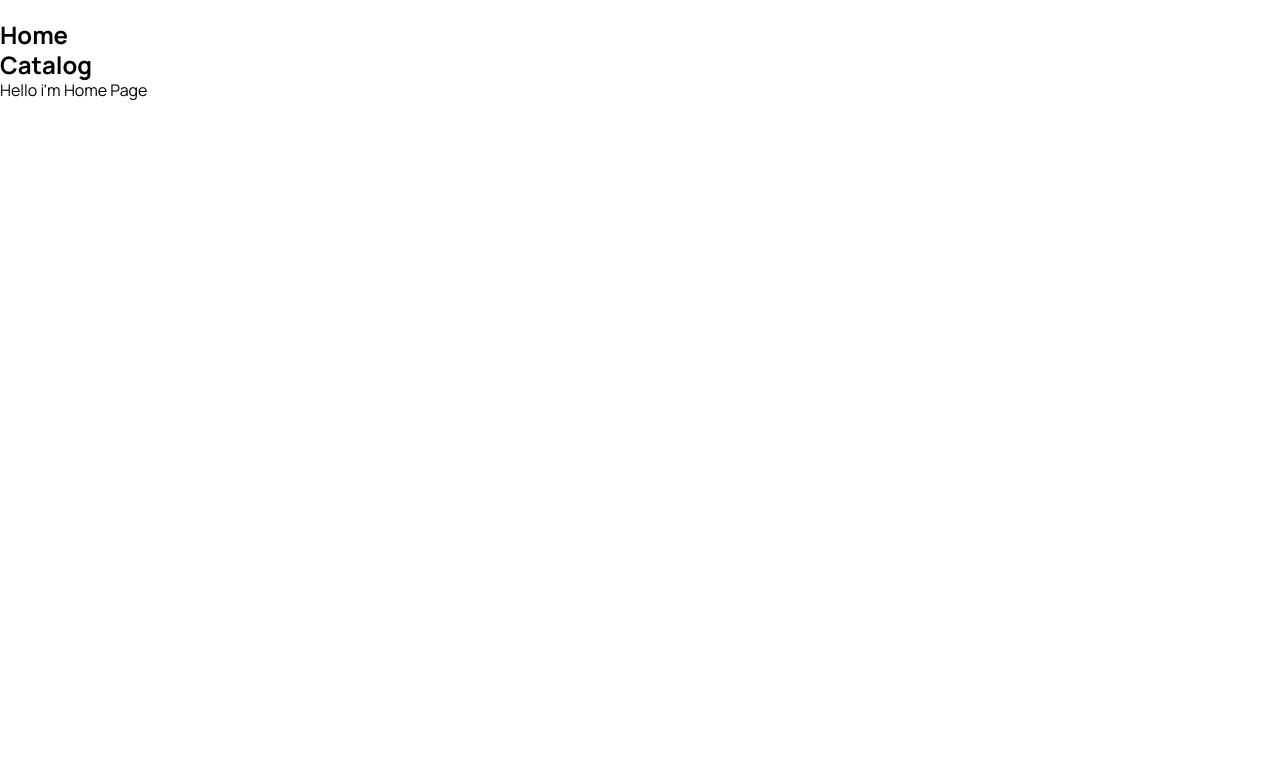
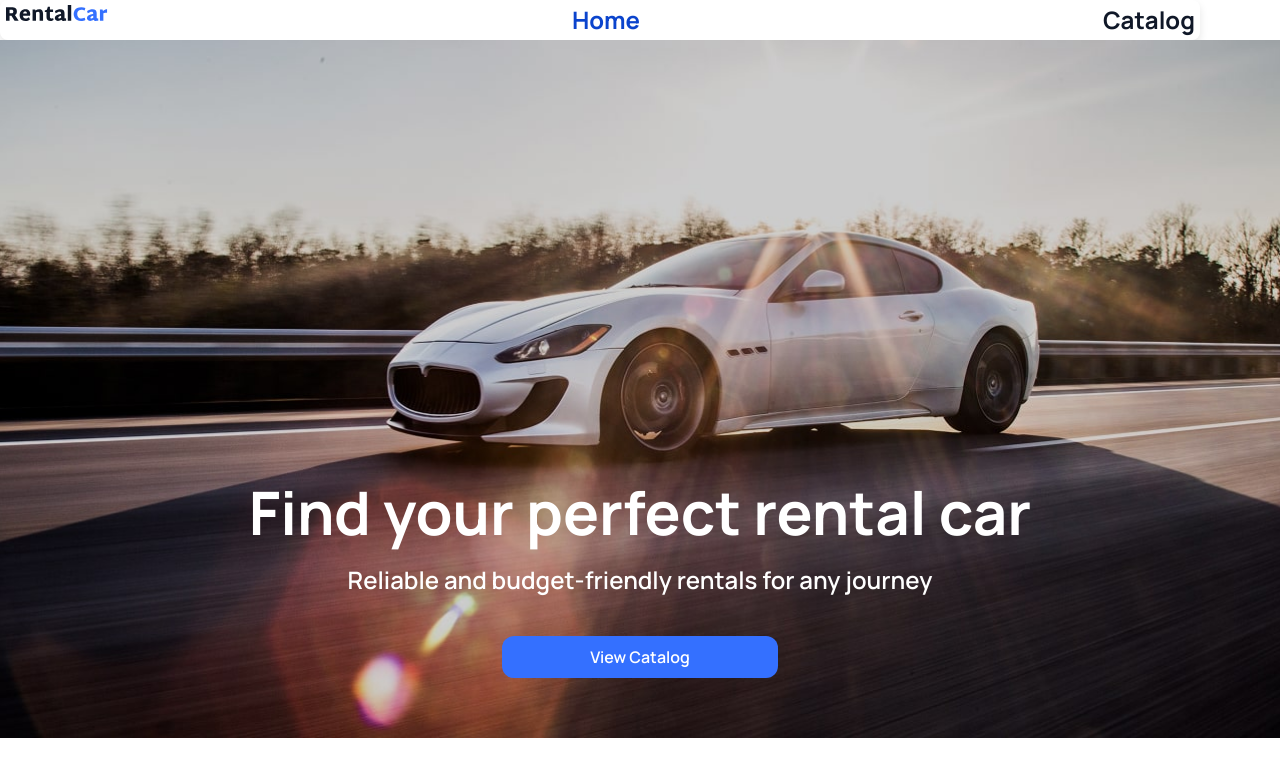
Before and after one commit to Vasyl-Khaiitov/Rental_Car, a React (Vite) app: page / in a window 1280 px wide. Shown: the top 776 px of the page. Built offline with nearby package versions, Linux system fonts and the light colour scheme.

Commit message:
compled home page

```diff
--- a/package.json
+++ b/package.json
@@ -28,7 +28,6 @@
     "@types/react": "^19.1.10",
     "@types/react-dom": "^19.1.7",
     "@vitejs/plugin-react-swc": "^4.0.0",
-    "vite": "^7.1.2",
-    "vite-plugin-svg-sprite": "^0.6.3"
+    "vite": "^7.1.2"
   }
 }
--- a/src/assets/Icon/Icon.jsx
+++ b/src/assets/Icon/Icon.jsx
@@ -1,9 +1,11 @@
-import icons from "./icon-sprite.svg";
+// ! Corect optimization sprite
+// import icons from "./icon-sprite.svg";
+import iconsUrl from "./icon-sprite.svg?url";
 
 export const Icon = ({ name, classname }) => (
   <svg className={classname} aria-label={name}>
-    {/* <use href={`${icons}#icon-${name}`} /> */}
-    <use href={`#icon-${name}`} />
+    {/* <use href={`${icons}#icon-${name}`} />*/}
+    <use href={`${iconsUrl}#icon-logo`} />
   </svg>
 );
 
--- a/src/common/Button/Button.jsx
+++ b/src/common/Button/Button.jsx
@@ -8,7 +8,6 @@ export default function Button({
   styleType,
   paddingsY = 8,
   paddingsX = 0,
-  disabled = false,
   onClick,
   children,
   className,
@@ -22,7 +21,6 @@ export default function Button({
     <button
       className={clsx(css.button, styleType && css[styleType], className)}
       type={type}
-      disabled={disabled}
       style={{
         padding: `${adjustedPaddingsY}px ${paddingsX}px`,
       }}
--- a/src/common/Button/Button.module.css
+++ b/src/common/Button/Button.module.css
@@ -1,6 +1,5 @@
 .button {
   border-radius: 12px;
-  width: 100%;
   cursor: pointer;
   outline: none;
   font-family: var(--font-family);
--- a/src/components/Header/Header.module.css
+++ b/src/components/Header/Header.module.css
@@ -0,0 +1,7 @@
+.header {
+  max-width: 1440px;
+}
+
+.container {
+  max-width: 1200px;
+}
--- a/src/components/Header/Navigation/Navigation.module.css
+++ b/src/components/Header/Navigation/Navigation.module.css
@@ -0,0 +1,29 @@
+/* Загальний контейнер навігації */
+nav {
+  display: flex;
+  justify-content: space-between;
+  gap: 10px;
+  padding: 5px;
+  border-radius: 8px;
+  box-shadow: 0 4px 8px rgba(0, 0, 0, 0.1);
+}
+
+/* Посилання */
+.link {
+  text-decoration: none;
+  font-size: 16px;
+  font-weight: var(--font-weight-medium);
+  color: var(--main);
+  border-radius: 6px;
+  transition: color 0.3s ease, color 0.3s ease;
+}
+
+/* Активне посилання */
+.active {
+  color: var(--button-hover);
+}
+
+/* Ефект при наведенні */
+.link:hover {
+  color: var(--button-hover);
+}
--- a/src/components/Hero/Hero.jsx
+++ b/src/components/Hero/Hero.jsx
@@ -1,9 +1,25 @@
+import css from "./Hero.module.css";
+import Button from "../../common/Button/Button";
+import { Link } from "react-router-dom";
+
 export default function Hero() {
   return (
-    <>
-      <p>Photo</p>
-      <p>H1</p>
-      <p>Button</p>
-    </>
+    <section className={css.hero}>
+      <div className={css.container}>
+        <h1 className={css.title}>Find your perfect rental car</h1>
+        <p className={css.text}>
+          Reliable and budget-friendly rentals for any journey
+        </p>
+        <Link to="/catalog">
+          <Button
+            type="button"
+            name="View Catalog"
+            paddingsY="12"
+            paddingsX="88"
+            className={css.button}
+          />
+        </Link>
+      </div>
+    </section>
   );
 }
--- a/src/components/Hero/Hero.module.css
+++ b/src/components/Hero/Hero.module.css
@@ -0,0 +1,47 @@
+.hero {
+  background-size: cover;
+  background-position: center;
+  background-repeat: no-repeat;
+  background-image: image-set(
+    url("../../assets/Banner/car-baner-1x-min.jpg") 1x
+  );
+  text-align: center;
+}
+
+@media (min-resolution: 2dppx) {
+  .hero {
+    background-image: image-set(
+      url("../../assets/Banner/car-banner-2x-min.jpg") 2x
+    );
+  }
+}
+.container {
+  display: flex;
+  flex-direction: column;
+  align-items: center;
+  justify-content: center;
+}
+
+.title {
+  font-weight: 700;
+  font-size: 60px;
+
+  /* line-height: 72px; */
+  line-height: 1.2;
+  color: var(--white);
+  margin-top: 436px;
+  margin-bottom: 16px;
+}
+
+.text {
+  font-weight: var(--font-weight-semiBold);
+  font-size: 24px;
+
+  line-height: 1.33333;
+  color: var(--white);
+  margin-bottom: 40px;
+}
+.button {
+  margin-bottom: 60px;
+  max-width: 276px;
+}
--- a/src/components/Logo/Logo.module.css
+++ b/src/components/Logo/Logo.module.css
@@ -1,5 +1,4 @@
 .iconLogo {
   width: 104px;
   height: 16px;
-  fill: var(--color1);
 }
--- a/src/index.css
+++ b/src/index.css
@@ -15,10 +15,6 @@
   --white: #fff;
   --button: #3470ff;
   --button-hover: #0b44cd;
-
-  /* Сolor SVG */
-  --color1: #3470ff;
-  --color3: #101828;
 }
 
 /* ==========================================================================
--- a/src/pages/HomePage/HomePage.jsx
+++ b/src/pages/HomePage/HomePage.jsx
@@ -1,3 +1,9 @@
+import Hero from "../../components/Hero/Hero";
+
 export default function HomePage() {
-  return <>Hello i'm Home Page</>;
+  return (
+    <section>
+      <Hero />
+    </section>
+  );
 }
--- a/vite.config.js
+++ b/vite.config.js
@@ -3,13 +3,7 @@ import react from "@vitejs/plugin-react-swc";
 
 // https://vitejs.dev/config/
 export default defineConfig({
-  plugins: [
-    react(),
-    svgSpritePlugin({
-      symbolId: "icon-[name]", // буде доступно як #icon-logo
-      include: ["src/assets/Icon"], // шлях до ваших SVG
-    }),
-  ],
+  plugins: [react()],
   build: {
     sourcemap: true,
   },
```
Also changed, not shown: 1 other file (tests, documents, lock files or other folders).
